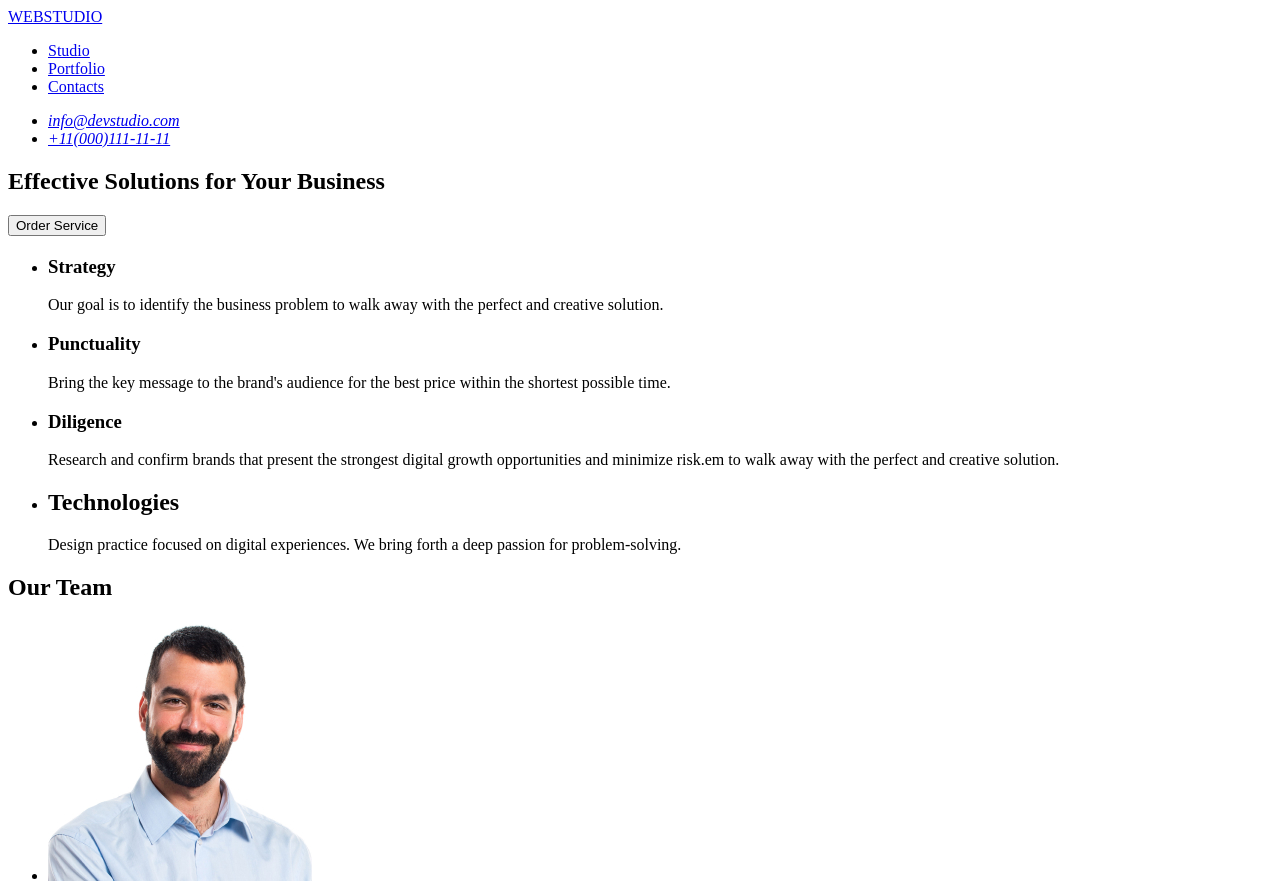
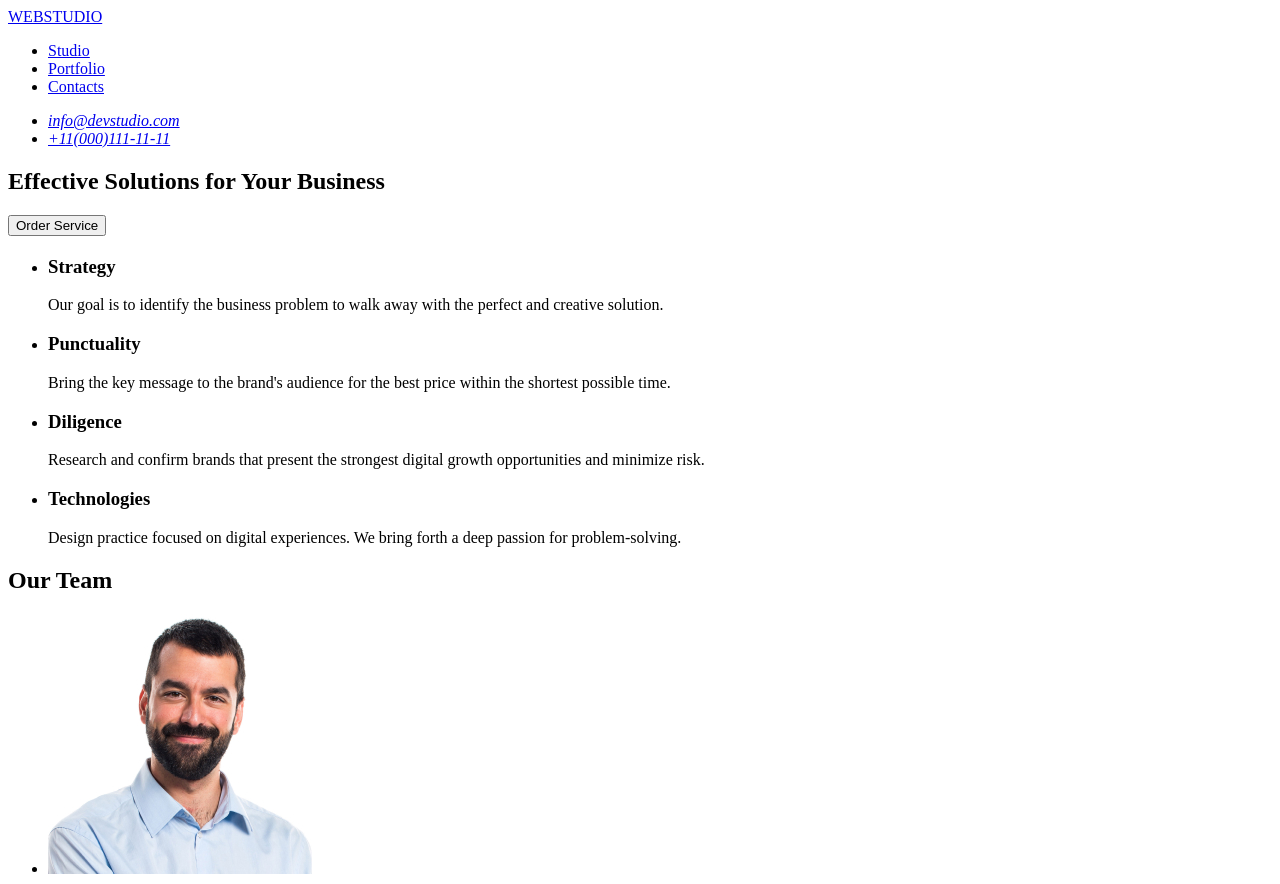
Before and after one commit to Kost-prog/goit-markup-hw-01, a plain HTML site: page index.html in a window 1280 px wide. Shown: the top 884 px of the page. Drawn offline with Linux system fonts and the light colour scheme.

Commit message:
Add files via upload

```diff
--- a/index.html
+++ b/index.html
@@ -44,10 +44,10 @@
          </li>
          <li>
           <h3>Diligence</h3>
-          <p>Research and confirm brands that present the strongest digital growth opportunities and minimize risk.em to walk away with the perfect and creative solution.</p>
+          <p>Research and confirm brands that present the strongest digital growth opportunities and minimize risk.</p>
          </li>
          <li>
-          <h2>Technologies</h2>
+          <h3>Technologies</h3>
           <p>Design practice focused on digital experiences. We bring forth a deep passion for problem-solving.</p>
          </li>
      </ul>
```
